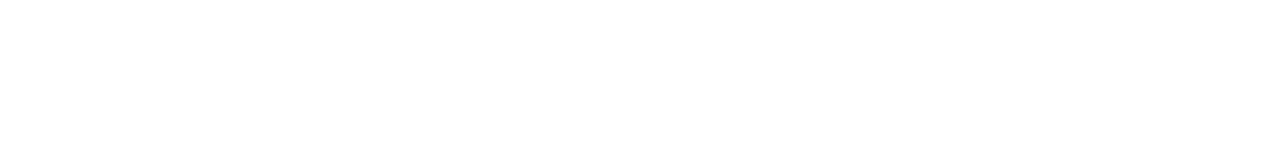
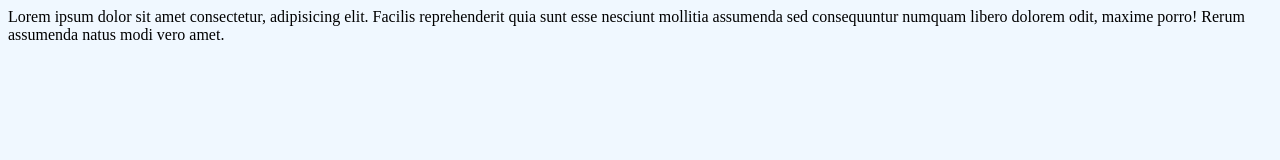
Before and after one commit to killerkal/abdallah-ali, a plain HTML site: page index.html in a window 1280 px wide. Drawn offline with Linux system fonts and the light colour scheme.

Commit message:
index css modified

```diff
--- a/index.css
+++ b/index.css
@@ -0,0 +1,3 @@
+body{
+  background-color: aliceblue;
+}
--- a/index.html
+++ b/index.html
@@ -4,9 +4,10 @@
   <meta charset="UTF-8">
   <meta http-equiv="X-UA-Compatible" content="IE=edge">
   <meta name="viewport" content="width=device-width, initial-scale=1.0">
+  <link rel="stylesheet" href="index.css">
   <title>Document</title>
 </head>
 <body>
-
+  Lorem ipsum dolor sit amet consectetur, adipisicing elit. Facilis reprehenderit quia sunt esse nesciunt mollitia assumenda sed consequuntur numquam libero dolorem odit, maxime porro! Rerum assumenda natus modi vero amet.
 </body>
 </html>
```
